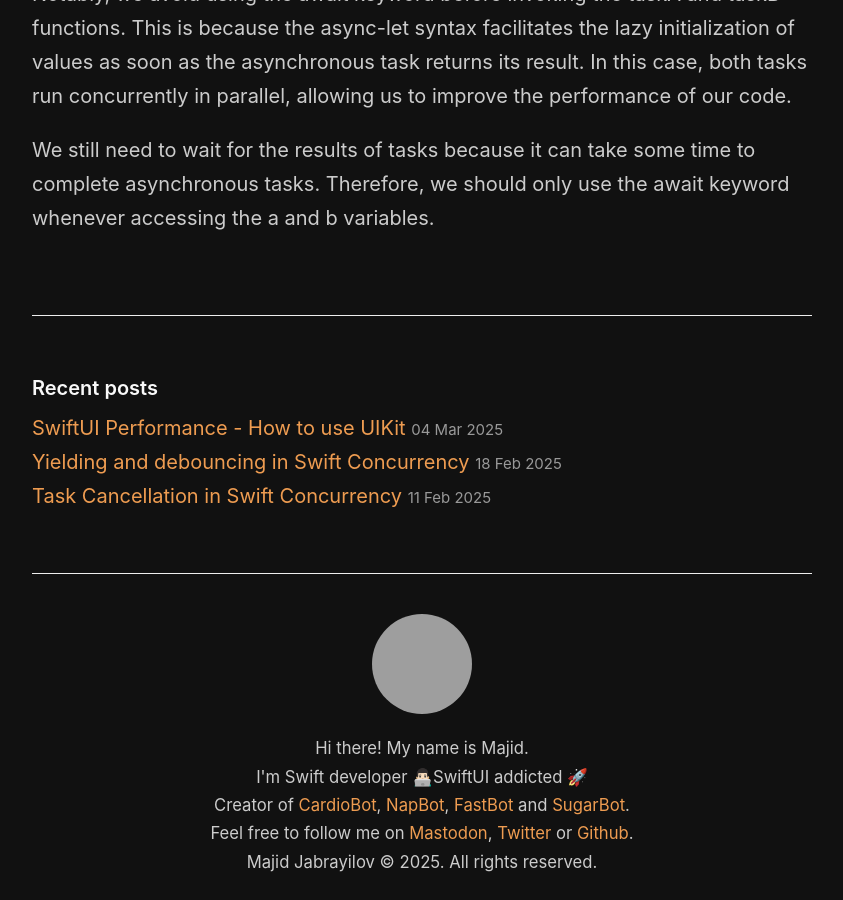
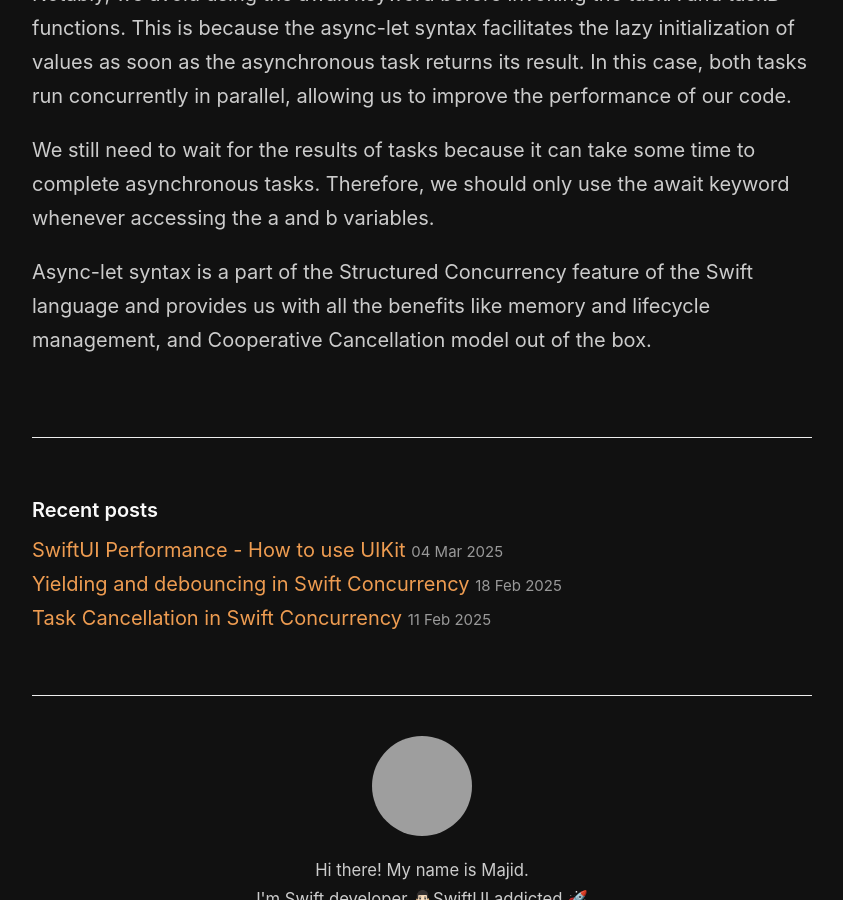
Before and after one commit to mecid/mecid.github.io, a Jekyll site: the page built from _posts/2025-03-25-awaiting-multiple-async-tasks-in-swift.md, in a window 1280 px wide and 900 px high, scrolled down 1896 px, cut to the strip 0-900 px from the top of the window. Shown: the whole strip, without its empty margins (218-1061 px from the left). Built offline with Jekyll 4.4.1, drawn with Linux system fonts in a browser that asks for light colours; grey boxes are pictures that could not be loaded.

Commit message:
another paragraph added to the async let post

```diff
--- a/_posts/2025-03-25-awaiting-multiple-async-tasks-in-swift.md
+++ b/_posts/2025-03-25-awaiting-multiple-async-tasks-in-swift.md
@@ -59,3 +59,5 @@ As illustrated in the provided example, we employ the async-let syntax to define
 Notably, we avoid using the await keyword before invoking the taskA and taskB functions. This is because the async-let syntax facilitates the lazy initialization of values as soon as the asynchronous task returns its result. In this case, both tasks run concurrently in parallel, allowing us to improve the performance of our code.
 
 We still need to wait for the results of tasks because it can take some time to complete asynchronous tasks. Therefore, we should only use the await keyword whenever accessing the a and b variables.
+
+Async-let syntax is a part of the Structured Concurrency feature of the Swift language and provides us with all the benefits like memory and lifecycle management, and Cooperative Cancellation model out of the box.
```
